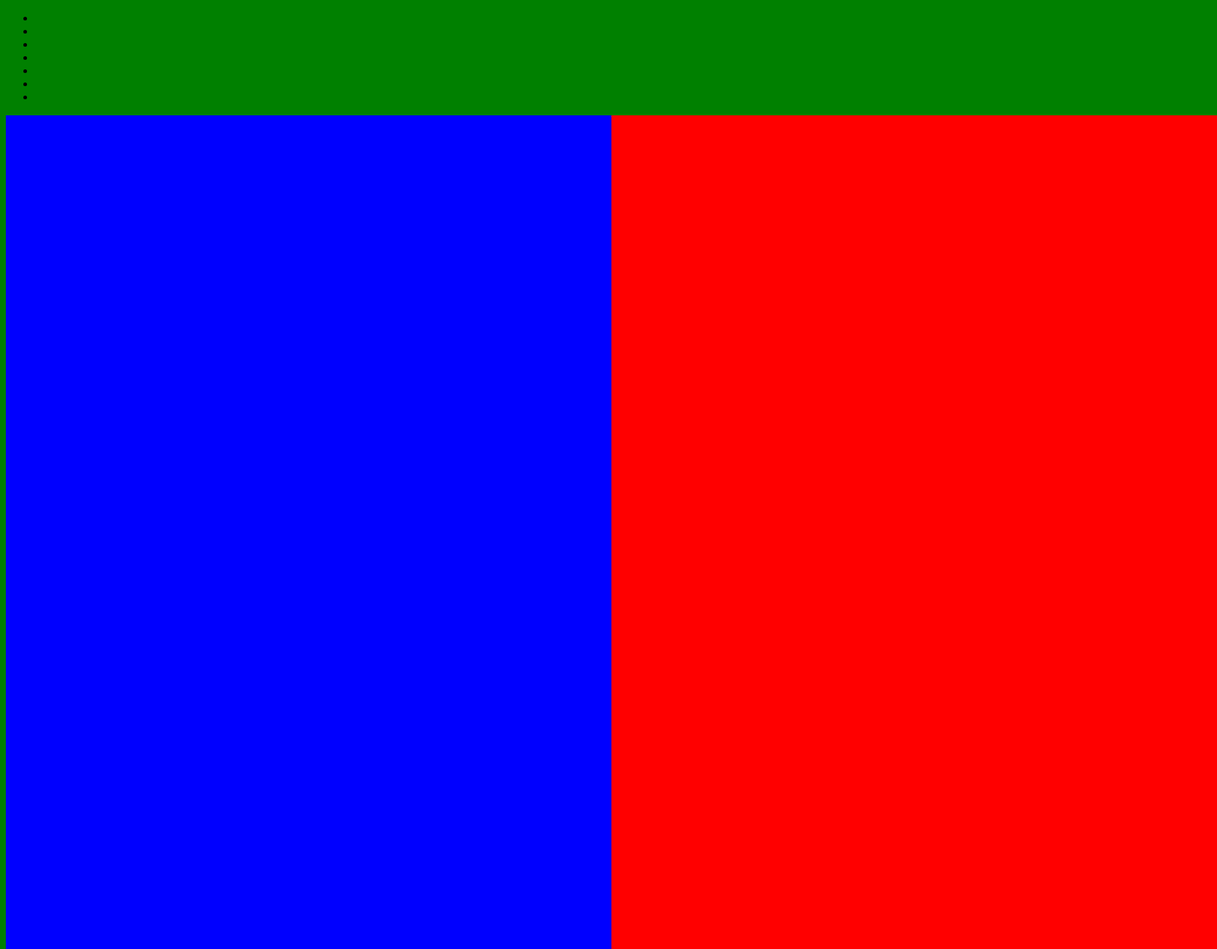
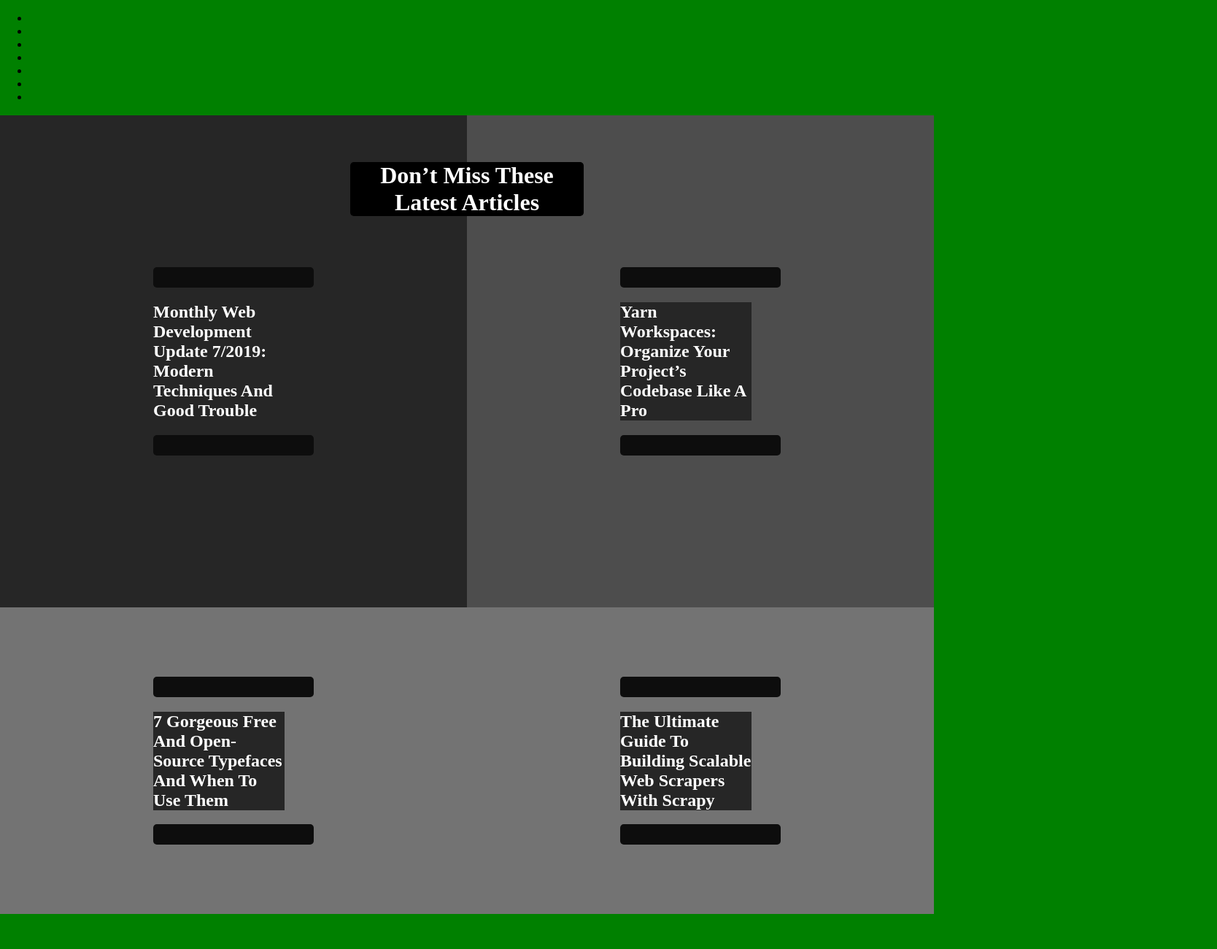
Before and after one commit to BenjaminGarza/Design-Teardown, a plain HTML site: page Index.html in a window 1280 px wide. Shown: the top 1300 px of the page at 73% size, 1668 px wide, since content can reach past the window. Drawn offline with Linux system fonts and the light colour scheme.

Commit message:
Add main-content section

```diff
--- a/Index.html
+++ b/Index.html
@@ -1,5 +1,6 @@
 <!DOCTYPE html>
 <html lang="en">
+
 <head>
     <meta charset="UTF-8">
     <meta name="viewport" content="width=device-width, initial-scale=1.0">
@@ -7,6 +8,7 @@
     <link rel="stylesheet" href="Main.css">
     <title>Document</title>
 </head>
+
 <body>
     <header>
         <ul>
@@ -20,22 +22,60 @@
         </ul>
     </header>
     <main>
+        <div class="main-title">
+            <h1 class="h-first">Don’t Miss These Latest Articles</h1>
+        </div>
         <div class="main-content">
-                <div class="sub-content"></div>
-                <div class="sub-content"></div>
+            <div class="sub-content first-row h-second">
+                <div>
+                    <div class="main-article-author"></div>
+                    <h2>
+                        Monthly Web Development Update 7/2019: Modern Techniques And Good Trouble
+                    </h2>
+                    <div class="main-article-categories"></div>
+                </div>
+            </div>
+            <div class="sub-content first-row h-third">
+                <div>
+                    <div class="main-article-author"></div>
+                    <h2>
+                        Yarn Workspaces: Organize Your Project’s Codebase Like A Pro
+                    </h2>
+                    <div class="main-article-categories"></div>
+                </div>
+            </div>
+            <div class="sub-content second-row h-fourth">
+                <div>
+                    <div class="main-article-author"></div>
+                    <h2>
+                        7 Gorgeous Free And Open-Source Typefaces And When To Use Them
+                    </h2>
+                    <div class="main-article-categories"></div>
+                </div>
+            </div>
+            <div class="sub-content second-row h-fourth">
+                <div>
+                    <div class="main-article-author"></div>
+                    <h2>
+                        The Ultimate Guide To Building Scalable Web Scrapers With Scrapy
+                    </h2>
+                    <div class="main-article-categories"></div>
+                </div>
+            </div>
         </div>
         <div></div>
-        <div ></div>
-        <div ></div>
-        <div ></div>
-        <div ></div>
-        <div ></div>
-        <div ></div>
-        <div ></div>
-        <div ></div>
+        <div></div>
+        <div></div>
+        <div></div>
+        <div></div>
+        <div></div>
+        <div></div>
+        <div></div>
+        <div></div>
     </main>
     <footer>
 
     </footer>
 </body>
+
 </html>
--- a/Main.css
+++ b/Main.css
@@ -1,19 +1,80 @@
-body{
-    background-color: green;
-    width: 1660px;
-    height: 10416px;
+body {
+  background-color: green;
+  height: 10416px;
+  margin: 0;
 }
-main{
+.main-content {
+  display: flex;
+  flex-wrap: wrap;
+}
+.main-article-author {
+  border-radius: 5px;
+  width: 220px;
+  background-color: hsl(0, 0%, 5%);
+  height: 28px;
+}
+.main-article-categories {
+  border-radius: 5px;
+  width: 220px;
+  background-color: hsl(0, 0%, 5%);
+  height: 28px;
+}
+.sub-content {
+  display: flex;
+  justify-content: center;
+  align-items: center;
+  box-sizing: border-box;
+  width: 50%;
+  height: 100px;
+  background-color: blue;
+}
+.sub-content h2 {
+  width: 180px;
+  background-color: hsl(0, 0%, 15%);
+}
+.first-row {
+  height: calc(100vh - 126px);
+}
+.second-row {
+  height: 420px;
+}
+.main-title {
+  position: absolute;
+  top: 222px;
+  left: 0;
+  right: 0;
+  text-align: center;
+}
+.main-title h1 {
+  width: 320px;
+  margin: auto;
+}
+.h-first {
+  border-radius: 5px;
+  background-color: hsl(0, 0%, 0%);
+  color: white;
+}
+.h-second {
+  background-color: hsl(0, 0%, 15%);
+  color: white;
+}
+.h-third {
+  background-color: hsl(0, 0%, 30%);
+  color: white;
+}
+.h-fourth {
+  background-color: hsl(0, 0%, 45%);
+  color: white;
+}
+/* main{
 width: 100%;
 height: 90%;
 background-color: red;
 }
-.sub-content{
-    width: 50%;
-    height: 100%;
-    background-color: blue;
-}
+*/
+
+/*
 .main-content{
     width: 100%;
     height: 9%;
-}
+} */
```
